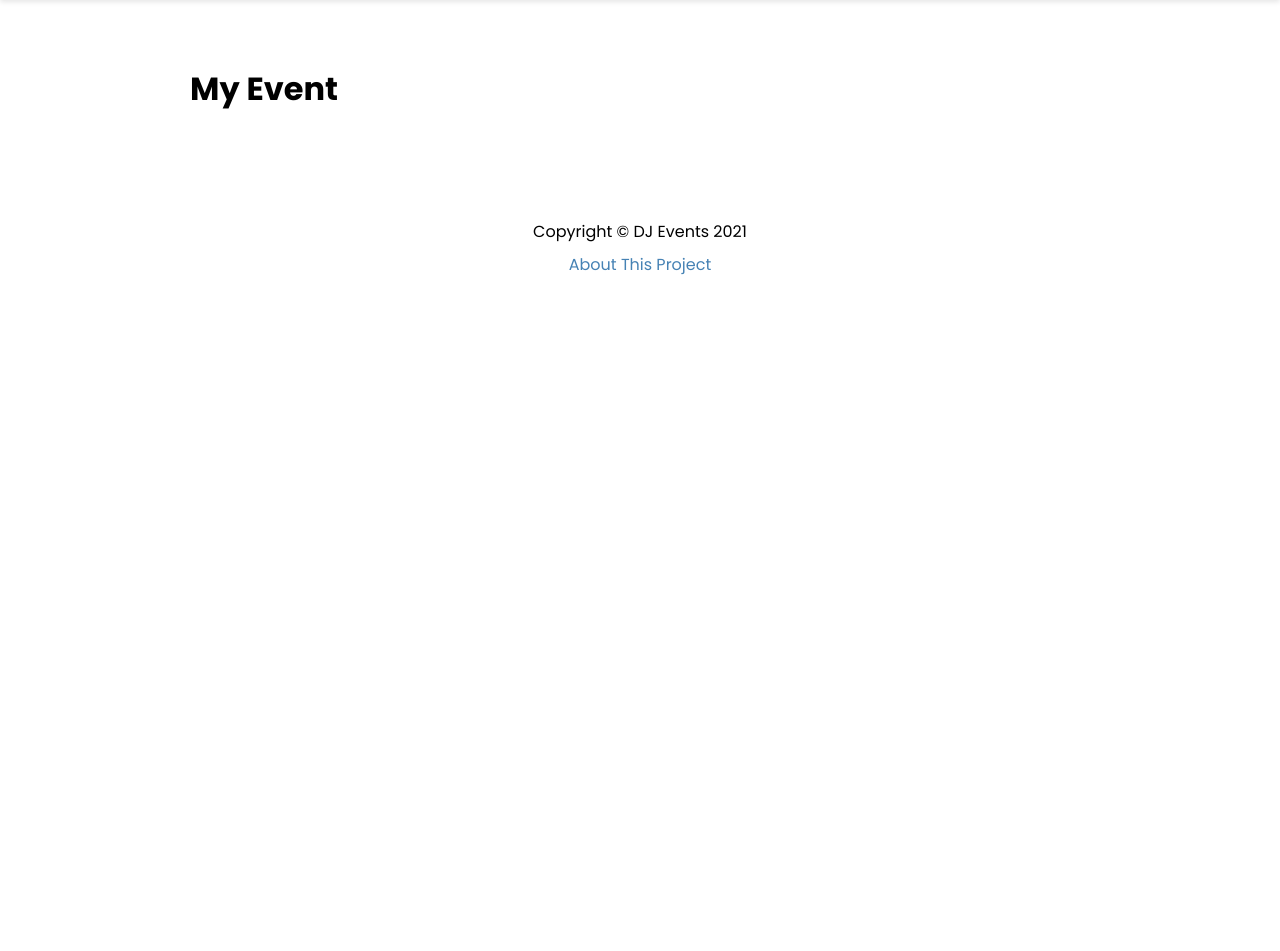
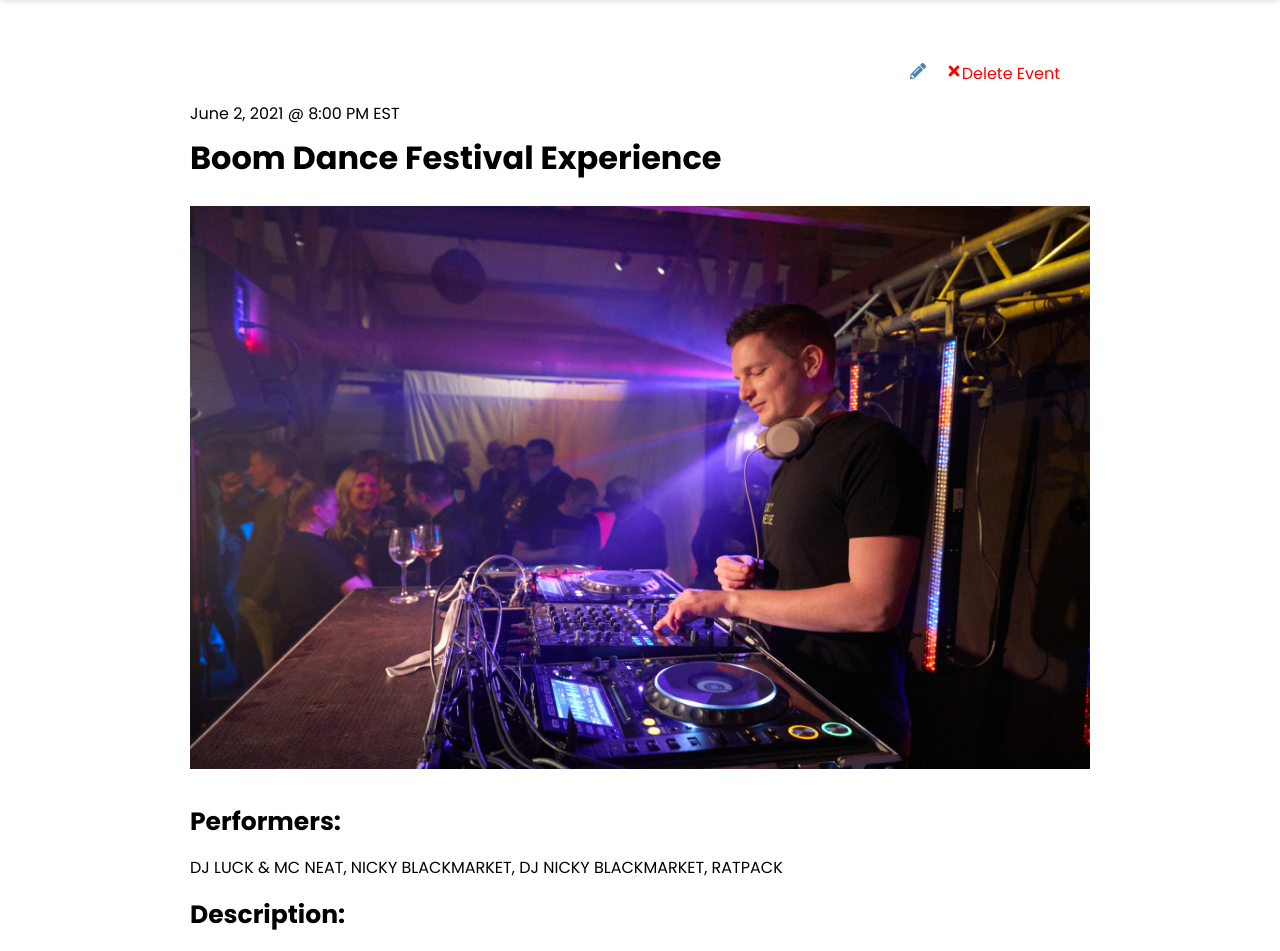
Before and after one commit to robyyo/dj-events-frontend, a Next.js app: page /events/boom-dance-festival-experience in a window 1280 px wide. Shown: the part 60-1011 px from the top of the page. Before the commit the page ends 800 px from the top, so only its background shows below. Built offline with nearby package versions, Linux system fonts and the light colour scheme; no server answers.

Commit message:
added getStaticProps to pull in event data

```diff
--- a/pages/events/[slug].js
+++ b/pages/events/[slug].js
@@ -1,10 +1,74 @@
-import Layout from "@/components/Layout";
+import Layout from '@/components/Layout';
+import { API_URL } from '@/config/index';
+import styles from '@/styles/Event.module.css';
+import Link from 'next/link';
+import Image from 'next/image';
+import { FaPencilAlt, FaTimes } from 'react-icons/fa';
 
-function EventPage() {
+function EventPage({ evt }) {
+  const deleteEvent = (e) => {
+    console.log('Delete');
+  };
+
   return (
     <Layout>
-      <h1>My Event</h1>
+      <div className={styles.event}>
+        <div className={styles.controls}>
+          <Link href={`/events/edit/${evt.id}`}>
+            <a>
+              <FaPencilAlt />
+            </a>
+          </Link>
+          <a href="#" className={styles.delete} onClick={deleteEvent}>
+            <FaTimes />
+            Delete Event
+          </a>
+        </div>
+        <span>
+          {evt.date} @ {evt.time}
+        </span>
+        <h1>{evt.name}</h1>
+        {evt.image && (
+          <div className={styles.image}>
+            <Image src={evt.image} width={960} height={600} alt="event" />
+          </div>
+        )}
+        <h3>Performers:</h3>
+        <p>{evt.performers}</p>
+        <h3>Description:</h3>
+        <p>{evt.description}</p>
+        <h3>Venue: {evt.venue}</h3>
+        <p>{evt.address}</p>
+        <Link href="/">
+          <a className="styles.back">{'<'}Go Back</a>
+        </Link>
+      </div>
     </Layout>
   );
 }
+
+export async function getStaticPaths() {
+  const res = await fetch(`${API_URL}/api/events`);
+  const events = await res.json();
+  const paths = events.events.map((evt) => ({ params: { slug: evt.slug } }));
+  return { paths, fallback: true };
+}
+
+export async function getStaticProps({ params: { slug } }) {
+  const res = await fetch(`${API_URL}/api/events/${slug}`);
+  const events = await res.json();
+  return {
+    props: { evt: events.evt[0] },
+    revalidate: 1,
+  };
+}
+
+// export async function getServerSideProps({ query: { slug } }) {
+//   const res = await fetch(`${API_URL}/api/events/${slug}`);
+//   const events = await res.json();
+//   return {
+//     props: { evt: events.evt[0] },
+//   };
+// }
+
 export default EventPage;
--- /dev/null
+++ b/styles/Event.module.css
@@ -0,0 +1,32 @@
+.event {
+  position: relative;
+  padding-top: 40px;
+}
+
+.event h3 {
+  font-size: 25px;
+}
+
+.event p {
+  margin: 10px 0;
+}
+
+.image {
+  margin-bottom: 20px;
+}
+
+.controls {
+  position: absolute;
+  right: 30px;
+  top: 0;
+}
+
+.delete {
+  margin-left: 20px;
+  color: red;
+}
+
+.back {
+  display: block;
+  margin-top: 40px;
+}
```
